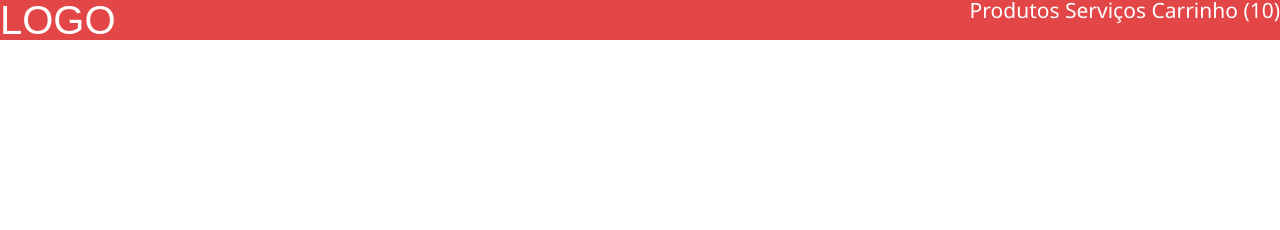
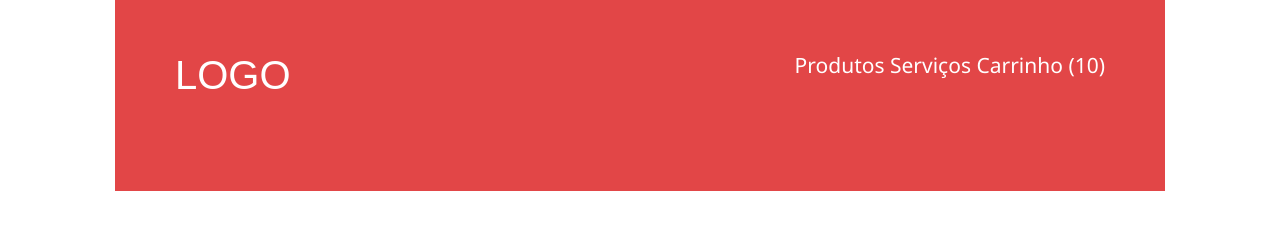
Before and after one commit to renanluz/loja-fone, a plain HTML site: page index.html in a window 1280 px wide. Drawn offline with Linux system fonts and the light colour scheme.

Commit message:
Fim da terceira aula - margin e padding do header

```diff
--- a/header.css
+++ b/header.css
@@ -2,6 +2,8 @@ header {
   background-color: #e24647;
   overflow: hidden;
   color: #fff;
+  margin: 0 115px;
+  padding: 55px 60px 95.5px;
 }
 
 h1 {
```
